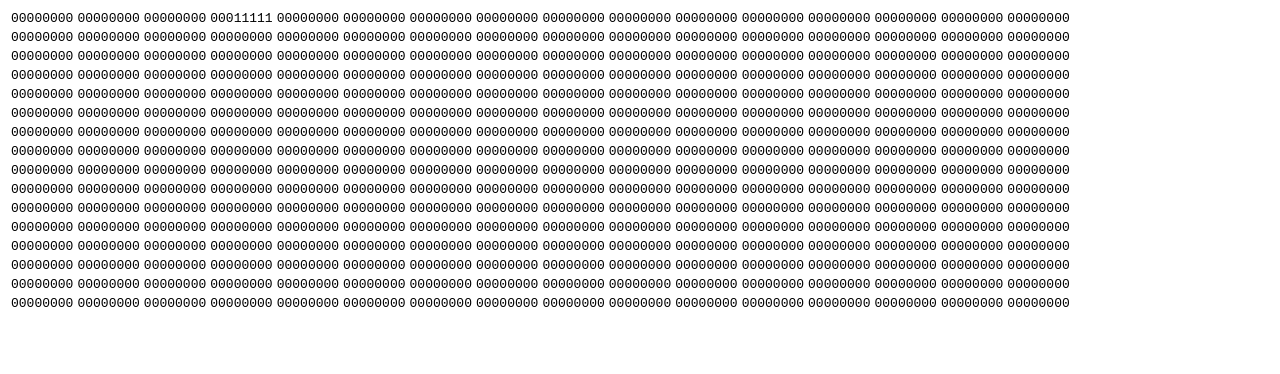
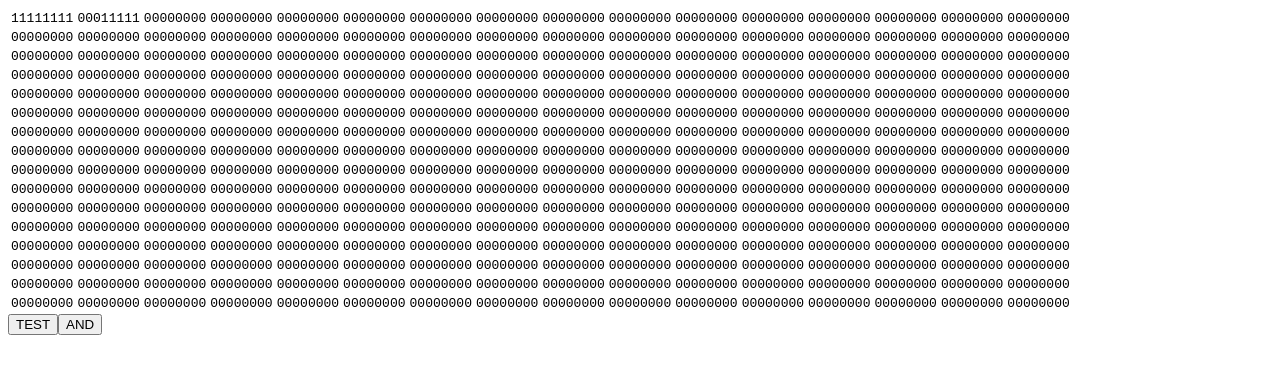
Before and after one commit to battw/compbox, a plain HTML site: page index.html in a window 1280 px wide. Drawn offline with Linux system fonts and the light colour scheme.

Commit message:
Added a Controller class for communicating with the memory model.

```diff
--- a/index.html
+++ b/index.html
@@ -8,5 +8,6 @@
   </head>
   <body>
     <div id="memory"></div>
+    <div id="input"></div>
   </body>
 </html>
--- a/script.js
+++ b/script.js
@@ -16,7 +16,7 @@ function assertIsPositiveInteger(x) {
 /** Throws an error if 'x' isn't a non-negative integer */
 function assertIsNonNegativeInteger(x) {
     if (!Number.isInteger(x) || x < 0) {
-        throw new Error(value + "isn't a non-negative integer.");
+        throw new Error(x + "isn't a non-negative integer.");
     }
 }
 
@@ -37,6 +37,10 @@ class Word {
 
     get size() {
         return this._size;
+    }
+
+    get value() {
+        return this._value;
     }
 
     /** Throws an error if 'word' is not an instance of Word. */
@@ -148,8 +152,11 @@ class MemoryView {
     }
 
     refresh() {
+        console.log("refreshing memory view");
         let table = this._buildTable();
-        //this._div.removeChild(this._div.firstChild);
+        if (this._div.firstChild) {
+            this._div.removeChild(this._div.firstChild);
+        }
         this._div.appendChild(table);
     }
     _buildTable() {
@@ -167,13 +174,43 @@ class MemoryView {
     }
 }
 
+class Controller {
+    constructor(memory, memoryView, inputDiv) {
+        this._memory = memory;
+        this._memoryView = memoryView;
+        this._inputDiv = inputDiv;
+        this._addButtons();
+    }
 
+    _addButtons() {
+        this._testButton = document.createElement("button");
+        this._testButton.innerText = "TEST";
+        this._inputDiv.appendChild(this._testButton);
+        this._testButton.addEventListener("click", () => this._memoryView.refresh());
+
+        this._andButton = document.createElement("button");
+        this._andButton.innerText = "AND";
+        this._inputDiv.appendChild(this._andButton);
+        this._andButton.addEventListener("click", () => {
+            let a = this._memory.read(0);
+            let b = this._memory.read(1);
+            this._memory.write(a.and(b).value, 2);
+            this._memoryView.refresh();
+        });
+
+    }
+
+
+}
 
 window.onload = async () => {
     const wordSize = 8;
     const memorySize = 256;
     let memory = new Memory(wordSize, memorySize);
-    memory.write(31, 3);
+    memory.write(255, 0);
+    memory.write(31, 1);
     let memoryDiv = document.getElementById('memory');
     let memoryView = new MemoryView(memory, memoryDiv);
+    let inputDiv = document.getElementById("input");
+    let controller = new Controller(memory, memoryView, inputDiv);
 }
```
